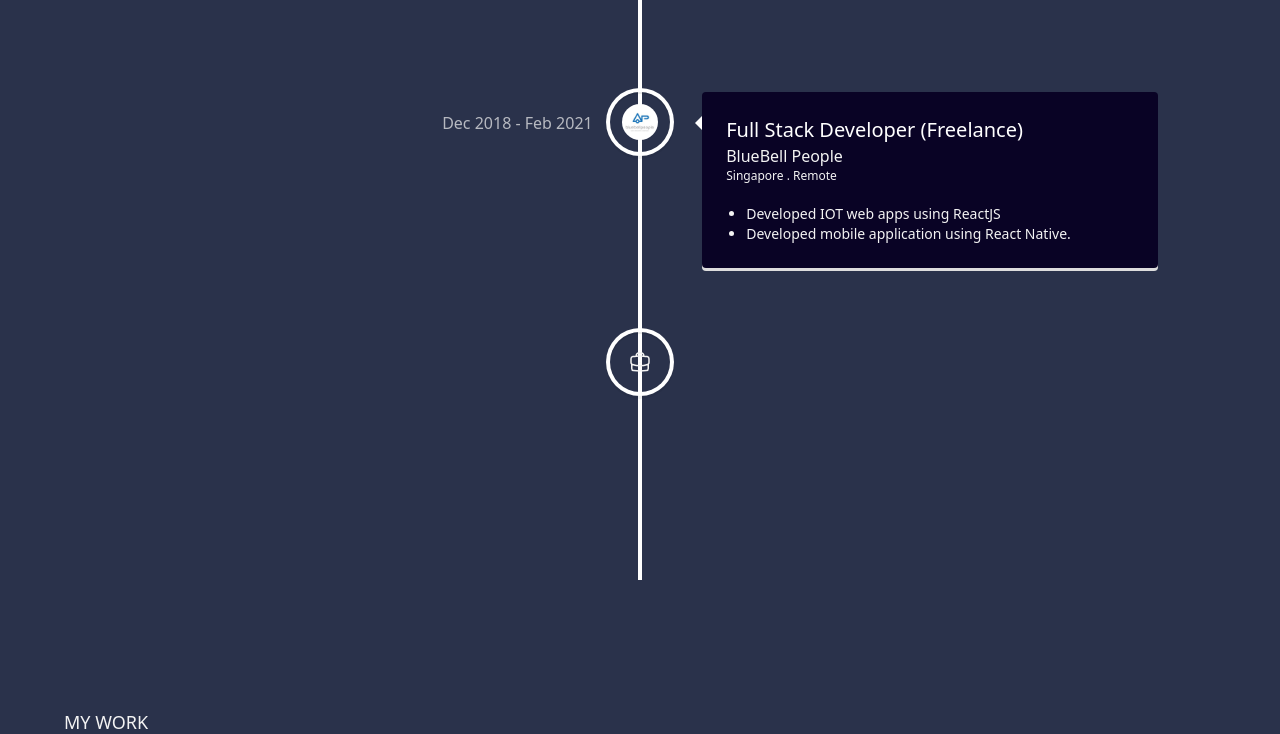
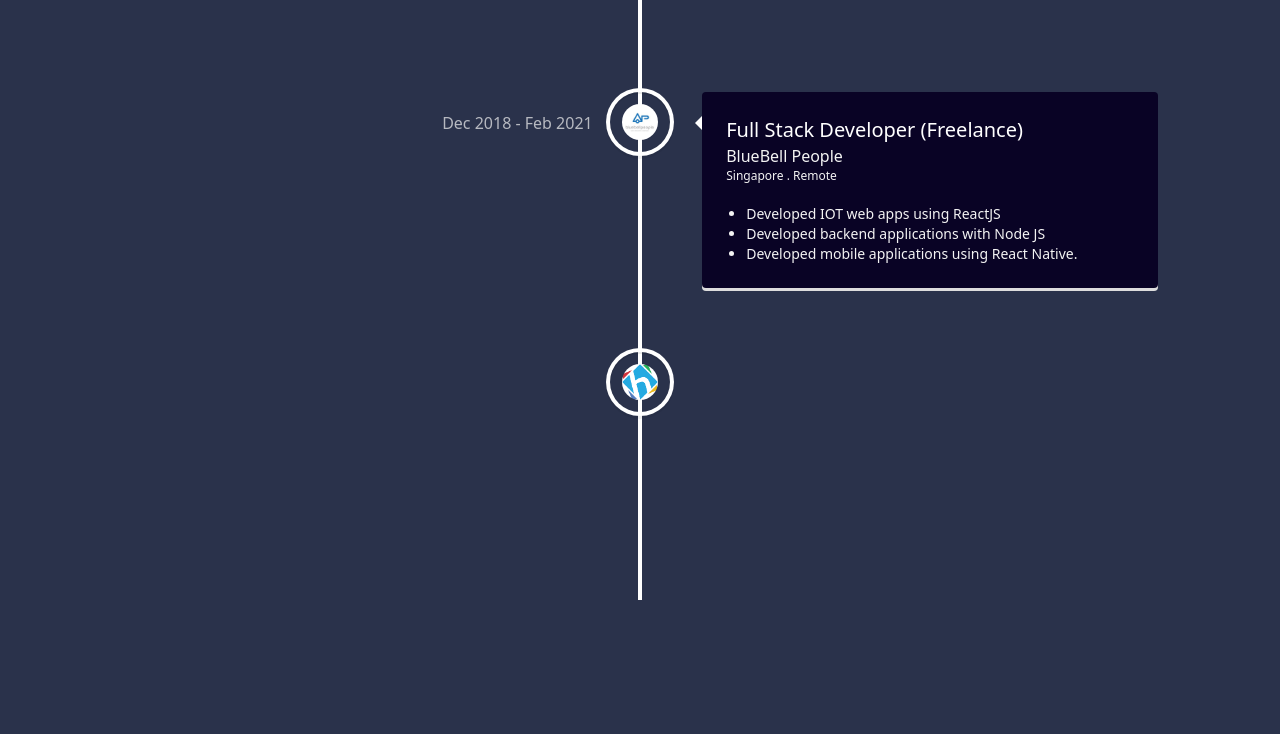
Before and after one commit to ayarhlaine/portfolio, a React (Vite) app: page / in a window 1280 px wide. Shown: the part 1049-1783 px from the top of the page. Built offline with nearby package versions, Linux system fonts and the light colour scheme.

Commit message:
feat: added missing company logo

```diff
--- a/src/constants/index.js
+++ b/src/constants/index.js
@@ -21,7 +21,8 @@ const experiences = [
         icon: 'bluebell_people.png',
         responsibilities: [
             'Developed IOT web apps using ReactJS',
-            'Developed mobile application using React Native.',
+            'Developed backend applications with Node JS',
+            'Developed mobile applications using React Native.',
         ],
     },
     {
@@ -30,7 +31,7 @@ const experiences = [
         company_name: 'Host Myanmar (Software Solutions)',
         location: 'Yangon (Myanmar)',
         job_type: 'On Site',
-        icon: null,
+        icon: 'host_myanmar.png',
         responsibilities: [
             'Developed HR softwares',
             'Developed Travels and Tour web apps',
```
Also changed, not shown: public/assets/host_myanmar.png (added).
